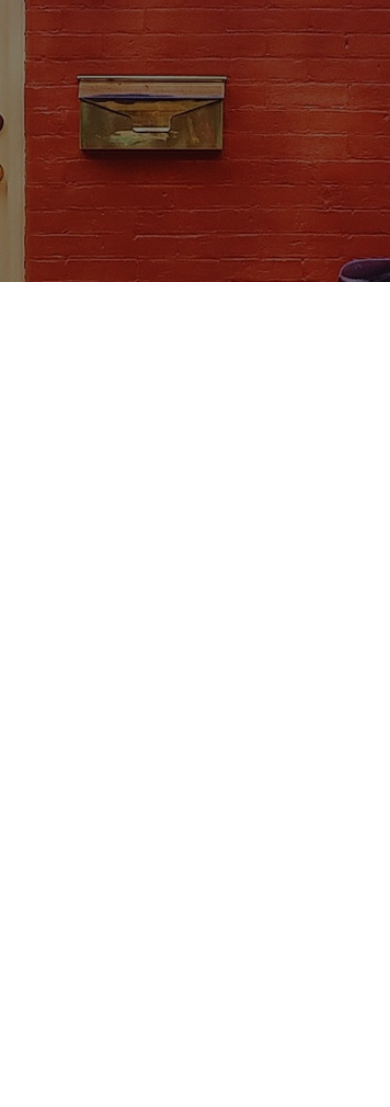
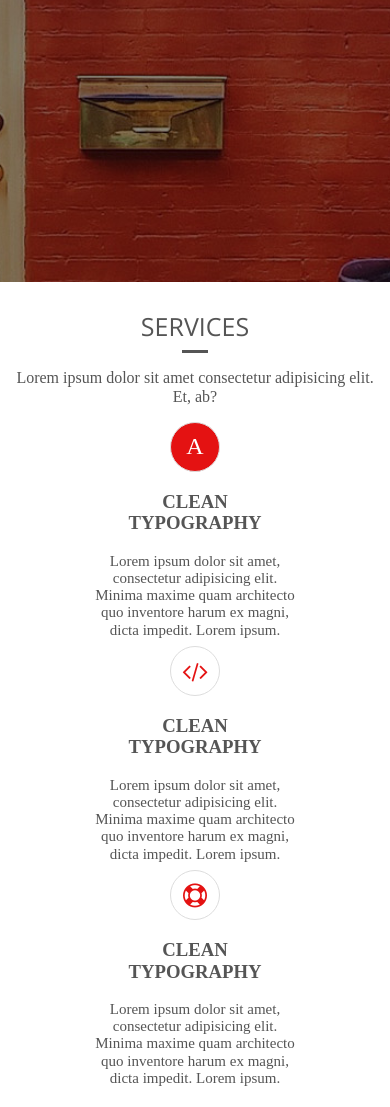
Before and after one commit to ArtemSharapanyk/portfolio-work-1-Startup, a website built with webpack: page src/pages/index.html in a window 390 px wide. Shown: the part 562-1669 px from the top of the page. Before the commit the page ends 844 px from the top, so only its background shows below. Built offline with nearby package versions, Linux system fonts and the light colour scheme.

Commit message:
created section services and mobile optimization for it

```diff
--- a/src/assets/css/main.css
+++ b/src/assets/css/main.css
@@ -8,7 +8,12 @@
 a{
     text-decoration: none !important;
 }
-
+html,body{
+    width: 100%;
+    height: 100%;
+    margin: 0 !important;
+    padding: 0 !important;
+}
 header {
     height: 100vh;
     width: 100%;
@@ -16,7 +21,7 @@ header {
     background-attachment: fixed;
     color: #ffffff !important;
     background-size: cover;
-
+    overflow: hidden;
 }
 .wrapper{
     max-width: 1200px;
@@ -50,10 +55,14 @@ header nav ul li{
     padding-right: 10px !important;
 }
 header nav ul li:last-child{
-    padding-left: 0 !important;
+    padding-right: 0 !important;
 }
 ul li{
     list-style: none;
+}
+ul{
+    margin: 0 !important;
+    padding: 0 !important;
 }
 header .burgBtn{
     display: none;
@@ -100,16 +109,89 @@ header .information .description  p{
     font-size: 1.3em;
 }
 header .btn{
-    font-size: 1.5em;
+    font-size: 1.2em;
     border: 2px solid #fff;
-    border-radius: 15px;
+    border-radius: 7px;
     padding: 5px 10px;
 }
+section{
+    padding: 5% 0;
+    color: #555555;
+}
+section .sectionTitle{
+    font-family: 'Open Sans', sans-serif;
+    text-transform: uppercase;
+}
+section .sectionTitle h2{
+    font-weight: normal !important;
+    font-size: 25px !important;
+    margin:  10px 0 ;
+}
+section .sectionTitle::after{
+    content: '';
+    display: block;
+    width: 4%;
+    height: 3px;
+    background-color: #555555;
+    margin: 0 auto;
+}
+.Services{
+    text-align: center;
+}
+.Services .services .service{
+    width: 30%;
+    min-width: 200px;
+    display: flex;
+    flex-direction: column;
+    justify-content: center;
+    margin-bottom: 2% !important;
+}
+.Services .services .service:last-child{
+    margin: 0 !important;
+}
+.services .service .img{
+    display: flex;
+    justify-content: center;
+}
+.services .service .img .shape{
+    width: 50px;
+    height: 50px;
+    border-radius: 50%;
+    border: 1px solid #ddd;
+    display: flex;
+    align-items: center;
+    justify-content: center;
+    font-size: 1.5em;
+    color: #e41212;
+}
+.services .service .img .another{
+    background: #e41212;
+    color: #fff !important;
+}
+
+.Services .services .service .description{
+    font-size: 15px;
+}
+.Services .services{
+    display: flex;
+    width: 100%;
+    justify-content: space-around;
+    text-align: center;
+    flex-wrap: wrap;
+    margin-top: 4% !important;
+}
+.services .service .title{
+    text-transform: uppercase;
+}
+
 
 
 @media screen and (max-width: 750px){
     .desktop{
         display: none;
+    }
+    section .sectionTitle::after{
+        width: 7%;
     }
     .burgBtn{
         display: block !important;
--- a/src/pages/index.html
+++ b/src/pages/index.html
@@ -40,5 +40,56 @@
 
       </div>
     </header>
+    <section class="Services">
+      <div class="wrapper">
+        <div class="sectionTitle">
+          <h2>services</h2>
+        </div>
+        <div class="description">
+          <p>Lorem ipsum dolor sit amet consectetur adipisicing elit. Et, ab?</p>
+        </div>
+        <ul class="services">
+          <li class="service">
+            <div class="img">
+              <div class="shape another">
+                A
+              </div>
+            </div>
+            <div class="title">
+              <h3>clean typography</h3>
+            </div>
+            <div class="description">
+              Lorem ipsum dolor sit amet, consectetur adipisicing elit. Minima maxime quam architecto quo inventore harum ex magni, dicta impedit. Lorem ipsum.
+            </div>
+          </li>
+          <li class="service">
+            <div class="img">
+              <div class="shape">
+                <i class="fa fa-code" aria-hidden="true"></i>
+              </div>
+            </div>
+            <div class="title">
+              <h3>clean typography</h3>
+            </div>
+            <div class="description">
+              Lorem ipsum dolor sit amet, consectetur adipisicing elit. Minima maxime quam architecto quo inventore harum ex magni, dicta impedit. Lorem ipsum.
+            </div>
+          </li>
+          <li class="service">
+            <div class="img">
+              <div class="shape">
+                <i class="fa fa-life-ring" aria-hidden="true"></i>
+              </div>
+            </div>
+            <div class="title">
+              <h3>clean typography</h3>
+            </div>
+            <div class="description">
+              Lorem ipsum dolor sit amet, consectetur adipisicing elit. Minima maxime quam architecto quo inventore harum ex magni, dicta impedit. Lorem ipsum.
+            </div>
+          </li>
+        </ul>
+      </div>
+    </section>
   </body>
 </html>
```
Also changed, not shown: package.json (+5 -5 lines), 1 other file.
